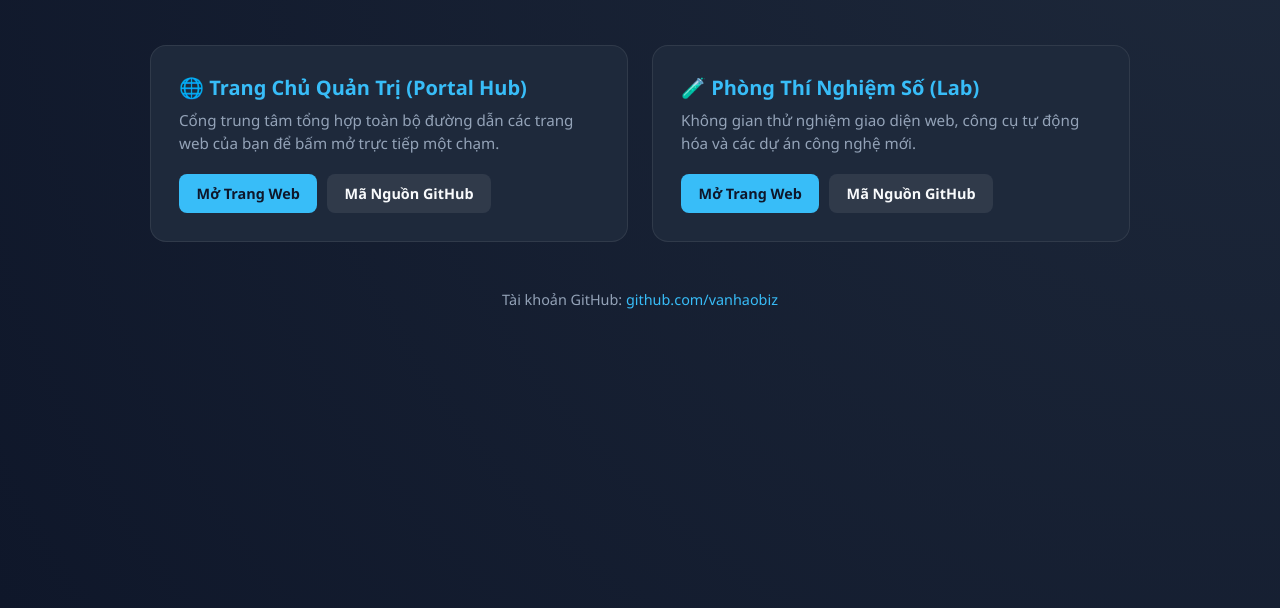
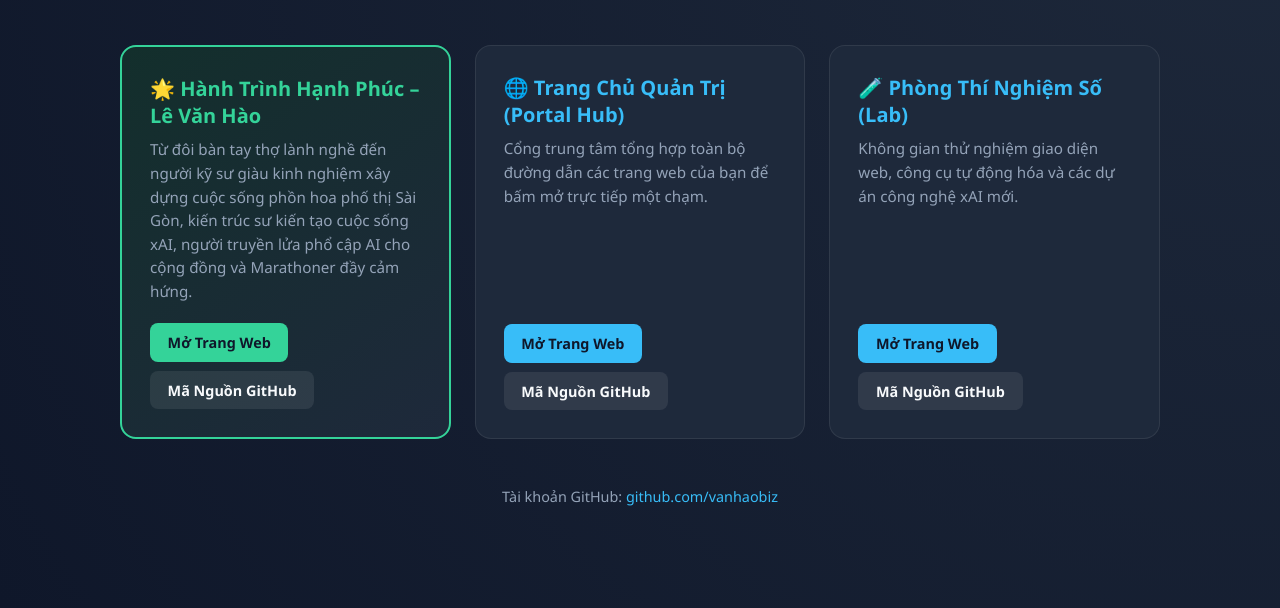
Before and after one commit to vanhaobiz/portal-hub, a plain HTML site: page index.html in a window 1280 px wide. Shown: the part 192-800 px from the top of the page. Drawn offline with Linux system fonts and the light colour scheme.

Commit message:
Auto-deploy website: portal-hub

```diff
--- a/index.html
+++ b/index.html
@@ -3,13 +3,13 @@
 <head>
     <meta charset="UTF-8">
     <meta name="viewport" content="width=device-width, initial-scale=1.0">
-    <title>Trung Tâm Quản Trị Website | vanhaobiz</title>
+    <title>Trung Tâm Quản Trị Website | Lê Văn Hào (@vanhaobiz)</title>
     <style>
         :root {
             --bg: #0f172a;
             --card: #1e293b;
             --accent: #38bdf8;
-            --green: #10b981;
+            --green: #34d399;
             --text: #f8fafc;
             --muted: #94a3b8;
         }
@@ -24,7 +24,7 @@
             align-items: center;
             padding: 3rem 1.5rem;
         }
-        .container { max-width: 980px; width: 100%; }
+        .container { max-width: 1040px; width: 100%; }
         header {
             text-align: center;
             margin-bottom: 3rem;
@@ -57,12 +57,17 @@
             flex-direction: column;
             justify-content: space-between;
         }
+        .card.featured {
+            border: 2px solid var(--green);
+            background: linear-gradient(145deg, #132f2c, #1e293b);
+        }
         .card:hover {
             transform: translateY(-4px);
             border-color: var(--accent);
         }
-        .card h3 { margin-bottom: 0.5rem; color: var(--accent); font-size: 1.25rem; }
-        .card p { color: var(--muted); font-size: 0.95rem; line-height: 1.5; margin-bottom: 1.25rem; }
+        .card h3 { margin-bottom: 0.6rem; color: var(--accent); font-size: 1.25rem; }
+        .card.featured h3 { color: var(--green); }
+        .card p { color: var(--muted); font-size: 0.95rem; line-height: 1.55; margin-bottom: 1.25rem; }
         .actions { display: flex; gap: 0.6rem; flex-wrap: wrap; }
         .btn {
             display: inline-block;
@@ -73,6 +78,9 @@
             border-radius: 8px;
             font-weight: 600;
             font-size: 0.9rem;
+        }
+        .card.featured .btn-primary {
+            background: var(--green);
         }
         .btn-repo {
             background: rgba(255,255,255,0.08);
@@ -90,11 +98,21 @@
 <body>
     <div class="container">
         <header>
-            <span class="badge">⚡ Hệ Thống Quản Trị Tự Động • @vanhaobiz</span>
+            <span class="badge">⚡ Hệ Thống Quản Trị Tự Động • Lê Văn Hào (@vanhaobiz)</span>
             <h1>Trung Tâm Quản Trị & Xuất Bản Website</h1>
             <p class="subtitle">Danh sách toàn bộ các trang web của bạn được đồng bộ và xuất bản trực tiếp trên GitHub Pages.</p>
         </header>
         <div class="grid" id="site-list">
+            <div class="card featured">
+                <div>
+                    <h3>🌟 Hành Trình Hạnh Phúc – Lê Văn Hào</h3>
+                    <p>Từ đôi bàn tay thợ lành nghề đến người kỹ sư giàu kinh nghiệm xây dựng cuộc sống phồn hoa phố thị Sài Gòn, kiến trúc sư kiến tạo cuộc sống xAI, người truyền lửa phổ cập AI cho cộng đồng và Marathoner đầy cảm hứng.</p>
+                </div>
+                <div class="actions">
+                    <a class="btn btn-primary" href="https://vanhaobiz.github.io/hanh-trinh-hanh-phuc/" target="_blank">Mở Trang Web</a>
+                    <a class="btn btn-repo" href="https://github.com/vanhaobiz/hanh-trinh-hanh-phuc" target="_blank">Mã Nguồn GitHub</a>
+                </div>
+            </div>
             <div class="card">
                 <div>
                     <h3>🌐 Trang Chủ Quản Trị (Portal Hub)</h3>
@@ -108,7 +126,7 @@
             <div class="card">
                 <div>
                     <h3>🧪 Phòng Thí Nghiệm Số (Lab)</h3>
-                    <p>Không gian thử nghiệm giao diện web, công cụ tự động hóa và các dự án công nghệ mới.</p>
+                    <p>Không gian thử nghiệm giao diện web, công cụ tự động hóa và các dự án công nghệ xAI mới.</p>
                 </div>
                 <div class="actions">
                     <a class="btn" href="https://vanhaobiz.github.io/lab/" target="_blank">Mở Trang Web</a>
```
